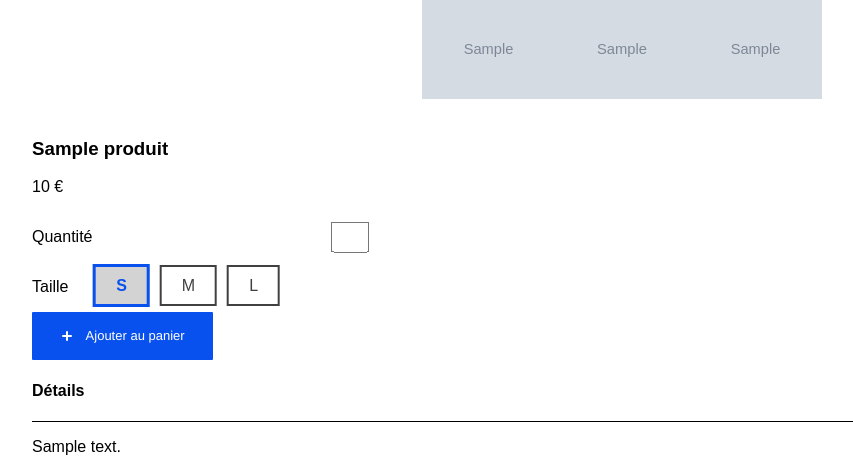
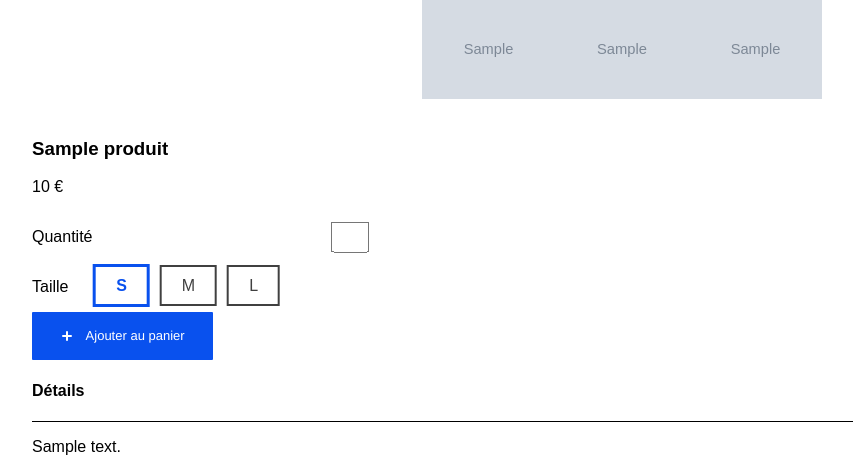
Before and after one commit to spoitler/Luniver, a PHP site: page /produit.php?id=1 in a window 1280 px wide, with the box ticked. Shown: the part 403-859 px from the top of the page, without its empty margins (18-871 px from the left). Run offline with PHP 8.4, Linux system fonts and the light colour scheme; tables that the repository leaves empty hold one stand-in row (values such as "Sample post"); grey boxes marked "Sample" are stand-in pictures; some libraries are stand-ins or nearby versions.

Commit message:
modification background taille

```diff
--- a/css/style.css
+++ b/css/style.css
@@ -735,7 +735,7 @@ input::-o-outer-spin-button {
 }
 
 #radioS:checked ~ label[for='radioS'],#radioM:checked ~ label[for='radioM'],#radioL:checked ~ label[for='radioL']{
-    background-color: lightgrey;
+    background-color: #fff;
     border: solid 3px #0951EE;
     color: #0951EE;
     font-weight: bold;
```
